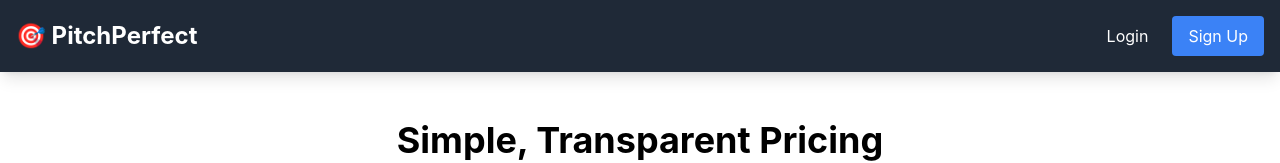
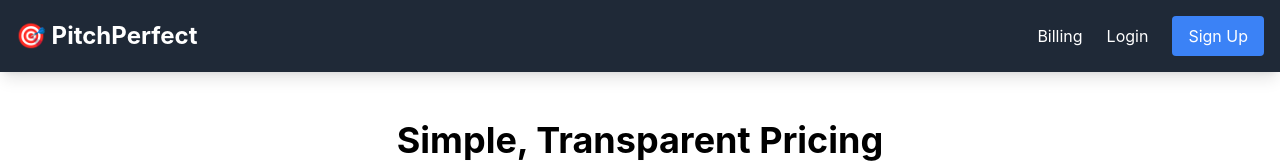
Before and after one commit to maniram-yadav/pitchperfect, a Next.js app in the folder frontend/: page /billing in a window 1280 px wide. Before the commit this address had no page. Shown: the top 163 px of the page. Built offline with nearby package versions, Linux system fonts and the light colour scheme.

Commit message:
billing implentation in navbar

```diff
--- a/frontend/src/components/layout/Navbar.tsx
+++ b/frontend/src/components/layout/Navbar.tsx
@@ -40,6 +40,9 @@ export default function Navbar() {
             </>
           ) : (
             <>
+             <Link href="/billing" className="hover:text-secondary transition">
+                Billing
+              </Link>
               <Link href="/login" className="hover:text-secondary transition">
                 Login
               </Link>
--- a/frontend/src/pages/billing.tsx
+++ b/frontend/src/pages/billing.tsx
@@ -7,7 +7,7 @@ import { useAuth } from '../hooks/useAuth';
 import { paymentAPI } from '../lib/api';
 
 export default function BillingPage() {
-  useRequireAuth();
+  // useRequireAuth();
   const { user } = useAuth();
 
   const handleSelectPlan = async (plan: any) => {
```
